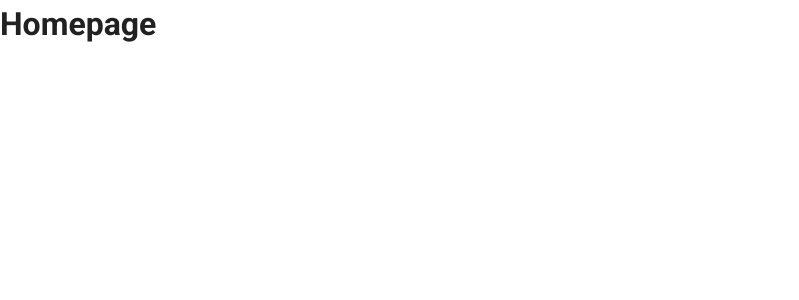
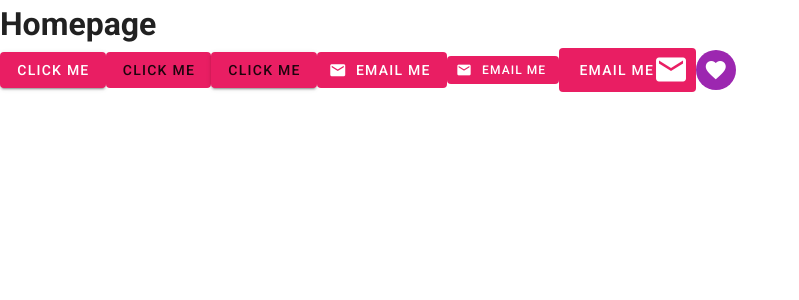
Before and after one commit to Djarid/netninja, a Vue app in the folder todo-ninja/: page / in a window 1280 px wide. Shown: the top 300 px of the page, without its empty margins (0-799 px from the left). Built offline with nearby package versions, Linux system fonts and the light colour scheme.

Commit message:
vuetify #5 - Buttons

```diff
--- a/todo-ninja/package.json
+++ b/todo-ninja/package.json
@@ -14,6 +14,8 @@
     "vuetify": "^2.2.11"
   },
   "devDependencies": {
+    "@mdi/font": "^5.3.45",
+    "@mdi/js": "^5.3.45",
     "@vue/cli-plugin-babel": "^4.4.0",
     "@vue/cli-plugin-eslint": "^4.4.0",
     "@vue/cli-service": "^4.4.0",
--- a/todo-ninja/src/plugins/vuetify.js
+++ b/todo-ninja/src/plugins/vuetify.js
@@ -4,4 +4,7 @@
 Vue.use(Vuetify);
 
 export default new Vuetify({
+    icons: {
+        iconfont: 'mdiSvg'
+    }
 });
--- a/todo-ninja/src/views/Home.vue
+++ b/todo-ninja/src/views/Home.vue
@@ -1,6 +1,29 @@
 <template>
     <div class="home">
         <h1>Homepage</h1>
+        <v-btn class="pink white--text">click me</v-btn>
+        <v-btn depressed color="pink">click me</v-btn>
+        <v-btn flat color="pink">click me</v-btn>
+
+        <v-btn depressed class="pink white--text">
+            <v-icon left>mdi-email</v-icon>
+            <span>email me</span>
+        </v-btn>
+
+        <v-btn depressed small class="pink white--text">
+            <v-icon left small>mdi-email</v-icon>
+            <span>email me</span>
+        </v-btn>
+
+        <v-btn depressed large class="pink white--text">
+            <span>email me</span>
+            <v-icon right large>mdi-email</v-icon>
+        </v-btn>
+
+        <v-btn fab depressed small dark color="purple">
+            <v-icon >mdi-heart</v-icon>
+        </v-btn>
+
     </div>
 </template>
 
```
Also changed, not shown: 1 other file (tests, documents, lock files or other folders).
